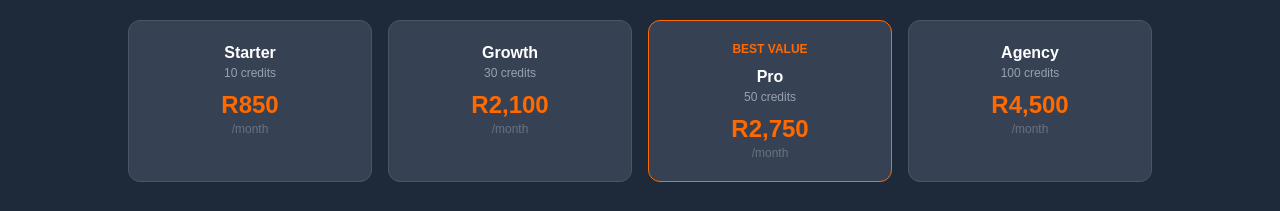
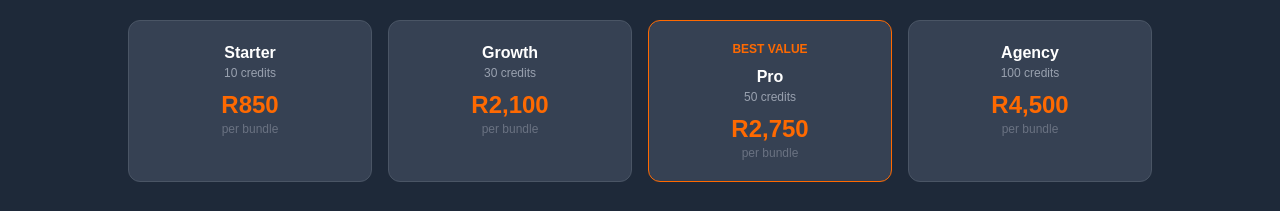
Before and after one commit to Bentman007/propertyaigency, a Next.js app: page /for-agents in a window 1280 px wide. Shown: the part 2500-2711 px from the top of the page. Built offline with nearby package versions, Linux system fonts and the light colour scheme.

Commit message:
Fix for-agents price label to per bundle

```diff
--- a/app/for-agents/page.tsx
+++ b/app/for-agents/page.tsx
@@ -144,7 +144,7 @@ export default function ForAgentsPage() {
                 <p className="font-bold">{plan.name}</p>
                 <p className="text-gray-400 text-xs mb-2">{plan.listings}</p>
                 <p className="text-2xl font-bold text-orange-500">{plan.price}</p>
-                <p className="text-gray-500 text-xs">/month</p>
+                <p className="text-gray-500 text-xs">per bundle</p>
               </div>
             ))}
           </div>
```
